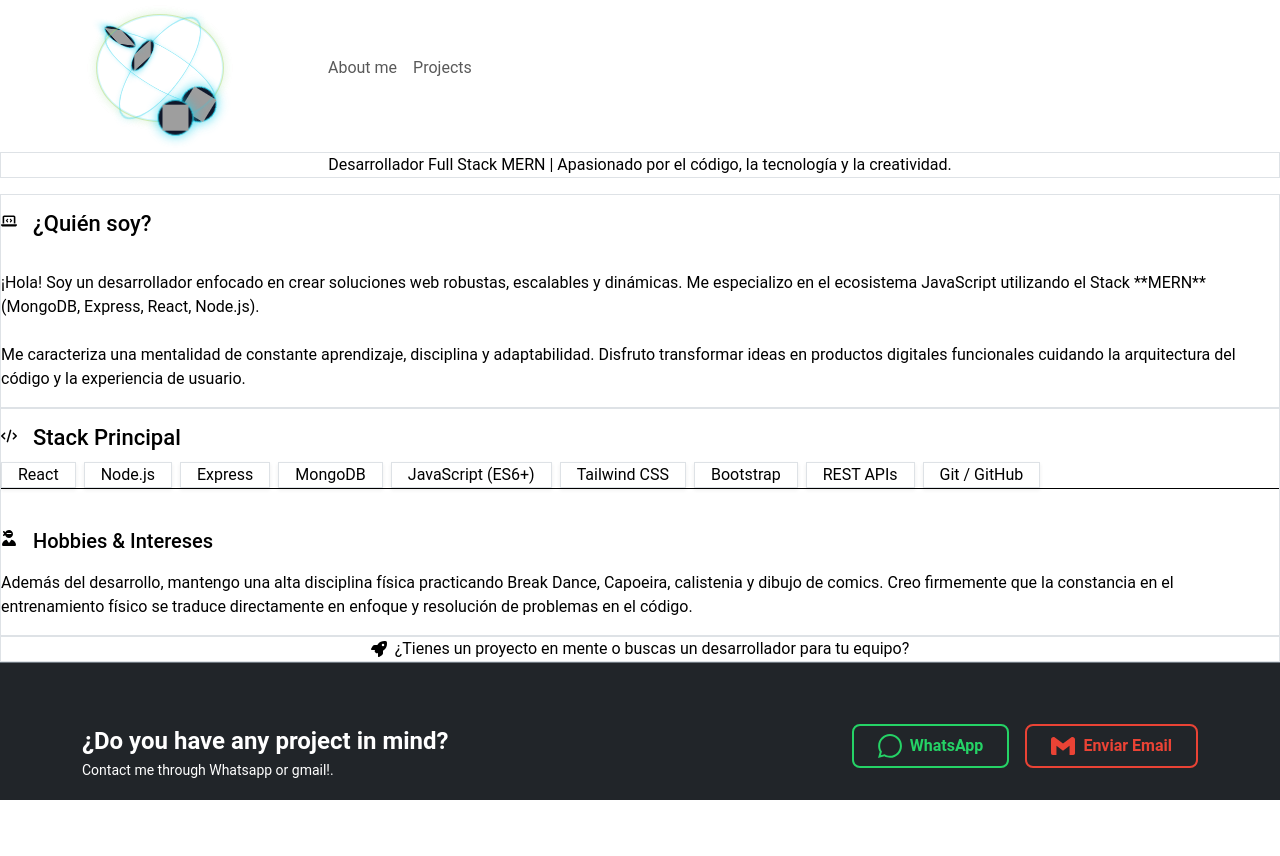
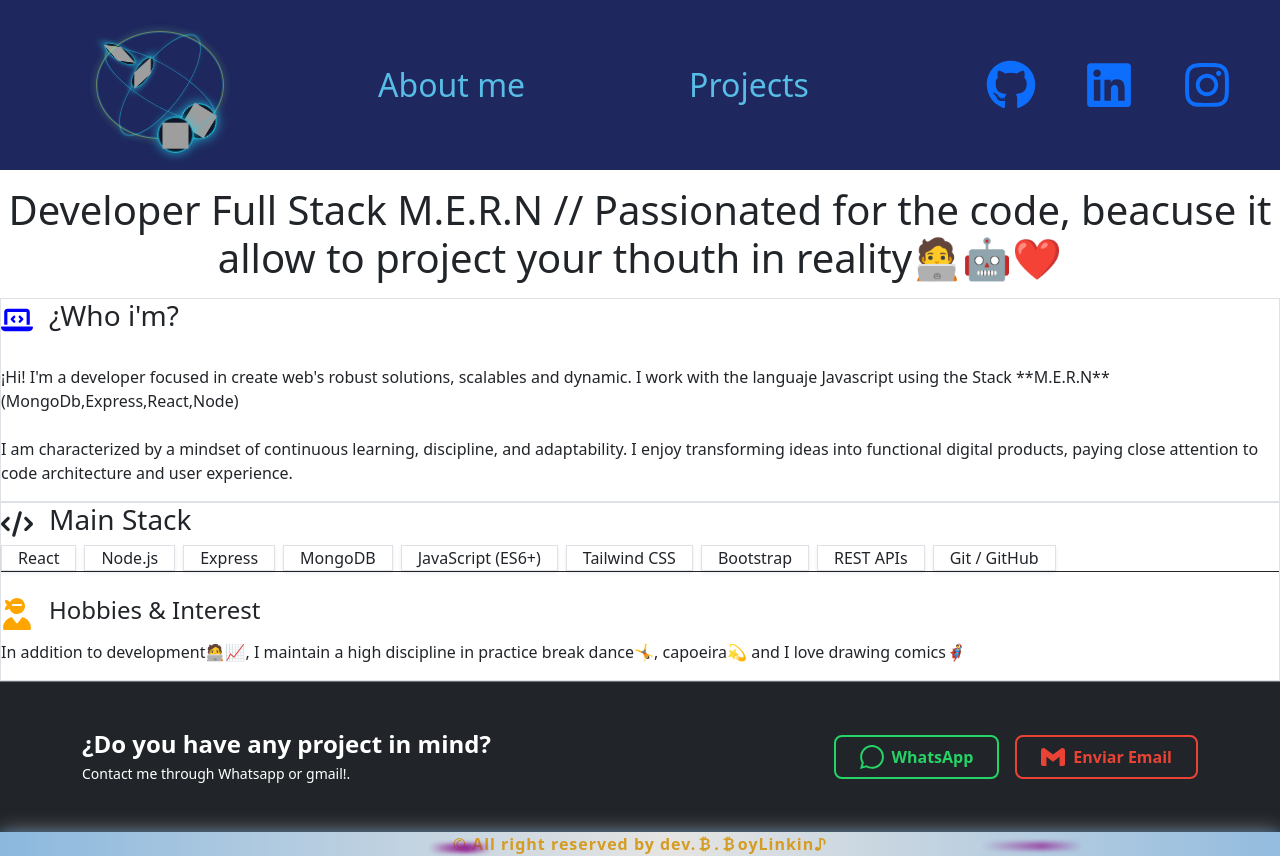
Before and after one commit to Pablo-German-Jimenez/portfolio-proyect-with-style, a React (Vite) app: page /aboutme in a window 1280 px wide. Before the commit the page ends 800 px from the top, so only its background shows below. Built offline with nearby package versions, Linux system fonts and the light colour scheme; grey boxes are pictures that could not be loaded.

Commit message:
about me page done

```diff
--- a/package.json
+++ b/package.json
@@ -10,17 +10,13 @@
     "preview": "vite preview"
   },
   "dependencies": {
-    "@ionic/react": "^8.8.16",
-    "@ionic/react-router": "^8.8.16",
     "@tailwindcss/postcss": "^4.3.3",
     "bootstrap": "^5.3.8",
-    "ionicons": "^8.1.0",
     "react": "^19.2.8",
     "react-bootstrap": "^2.10.10",
     "react-dom": "^19.2.8",
     "react-icons": "^5.7.0",
-    "react-router-dom": "^5.3.4",
-    "swiper": "^14.0.7"
+    "react-router-dom": "^5.3.4"
   },
   "devDependencies": {
     "@eslint/js": "^10.0.1",
--- a/src/App.jsx
+++ b/src/App.jsx
@@ -1,39 +1,29 @@
-import { IonApp, IonContent } from '@ionic/react';
-import { HeroCarousel } from './components/hero/HeroCarousel';
-import FooterBboyLinkinStyle from './components/layout/Footer';
-import NavBarComponent from './components/layout/ComponentNavBar';
-import Aboutme from './components/pages/AboutMe';
-import Projects from './components/pages/Projects';
-import {Route} from 'react-router-dom';
-import BannerContactoWpp from './components/pages/WhatsappContact';
+import { HeroCarousel } from "./components/hero/HeroCarousel";
+import FooterBboyLinkinStyle from "./components/layout/Footer";
+import NavBarComponent from "./components/layout/ComponentNavBar";
+import Aboutme from "./components/pages/AboutMe";
+import Projects from "./components/pages/Projects";
+import { Route } from "react-router-dom";
+import BannerContactoWpp from "./components/pages/WhatsappContact";
 
 function App() {
   return (
-    <IonApp>
-      <IonContent className="bg-slate-950">
         <div className="min-h-screen bg-slate-950 text-slate-100 flex flex-col justify-between">
-
-          {/* Header/Navbar */}
           <NavBarComponent />
-
           <Route exact path={"/aboutme"}>
-            <Aboutme/>
+            <Aboutme />
           </Route>
           <Route exact path={"/projects"}>
-            <Projects/>
+            <Projects />
           </Route>
-          <Route exact path={'/'}><HeroCarousel/></Route>
-
-          <main className="max-w-7xl mx-auto w-full p-6 flex-1 flex flex-col justify-center items-center">
-
-
-          </main>
-           <BannerContactoWpp></BannerContactoWpp>
-        <FooterBboyLinkinStyle></FooterBboyLinkinStyle>
+          <Route exact path={"/"}>
+            <HeroCarousel />
+          </Route>
+          <main className="max-w-7xl mx-auto w-full p-6 flex-1 flex flex-col justify-center items-center"></main>
+          <BannerContactoWpp></BannerContactoWpp>
+          <FooterBboyLinkinStyle></FooterBboyLinkinStyle>
         </div>
-      </IonContent>
-    </IonApp>
-  );
+    );
 }
 
 export default App;
--- a/src/NavBarComponents.css
+++ b/src/NavBarComponents.css
@@ -1,3 +1,64 @@
+:root {
+  --nav-bg: #0d1117;           /* Fondo oscuro estilo GitHub */
+  --nav-border: #30363d;       /* Borde inferior sutil */
+  --text-main: #f0f6fc;        /* Texto principal (Blanco/Gris alto contraste) */
+  --text-muted: #8b949e;       /* Texto secundario */
+  --instagram: #dd7960;
+  --linkedin:rgb(73, 189, 224);
+  --github:rgb(231, 222, 222);/* Celeste argentino moderno para acentos */
+}
+
 .navBarPrime{
+    background-color:rgb(33, 83, 90);
+   transition: background-color 0.5s ease-in-out;
+}
+
+.navBarPrime:hover{
+    background-color: rgb(30, 39, 94);
 
 }
+
+.linkNavBarText{
+    color: rgb(88, 189, 230);
+    margin:50px
+}
+
+.social-group{
+  margin-left:30px;
+}
+
+.linkNavBarText:hover{
+    color:rgb(186, 233, 230);
+    transition:color 0.3s ease-in-out;
+}
+
+.instagram-icon-link:hover {
+  color: var(--instagram);
+  transform: translateY(-4px);
+}
+
+.linkedin-icon-link:hover{
+    color:var(--linkedin);
+    transform:translateY(-4px)
+}
+
+.github-icon-link:hover{
+    color:var(--github);
+    transform:translateY(-4px);
+}
+
+/* Ajustes Responsive para Móvil */
+@media (max-width: 991.98px) {
+  .social-group {
+    border-left: none;
+    padding-left: 0;
+    margin-top: 1rem;
+    padding-top: 1rem;
+    border-top: 1px solid var(--nav-border);
+    margin:30px;
+  }
+
+  .nav-custom-link::after {
+    display: none;
+  }
+}
--- a/src/components/hero/HeroCarousel.jsx
+++ b/src/components/hero/HeroCarousel.jsx
@@ -1,34 +1,11 @@
-import React from "react";
-import { IonContent, IonPage } from "@ionic/react";
-// Importar componentes de Swiper React
-import { Swiper, SwiperSlide } from "swiper/react";
-import { Autoplay, Pagination, Navigation } from "swiper/modules";
-
-// Importar estilos de Swiper
-import "swiper/css";
-import "swiper/css/pagination";
-import "swiper/css/navigation";
+import Carousel from "react-bootstrap/Carousel";
 
 export const HeroCarousel = () => {
   return (
     <div className="w-full max-w-xl ml-auto">
-      {" "}
-      {/* 'ml-auto' lo ubica a la derecha */}
-      <Swiper
-        speed={5000}
-        modules={[Autoplay, Pagination, Navigation]}
-        spaceBetween={30}
-        slidesPerView={1}
-        loop={true}
-        autoplay={{
-          delay: 5500,
-          disableOnInteraction: false,
-        }}
-        pagination={{ clickable: true }}
-        className="rounded-2xl overflow-hidden shadow-2xl border border-slate-800"
-      >
+      <Carousel className="rounded-2xl overflow-hidden shadow-2xl border border-slate-800">
         {/* Slide 1: Tu Vídeo */}
-        <SwiperSlide>
+        <Carousel.Item>
           <div className="relative h-[300px] w-full bg-slate-900">
             <iframe
               src="https://player.vimeo.com/video/1163408794?autoplay=1&loop=1&muted=1&background=1"
@@ -41,31 +18,37 @@ export const HeroCarousel = () => {
               Proyecto 1: Breakdance & Web Dev
             </div>
           </div>
-        </SwiperSlide>
+        </Carousel.Item>
 
         {/* Slide 2: Imagen o Card 2 */}
-        <SwiperSlide>
-          <div className="relative h-[300px]  bg-slate-800 w-full overflow-hidden text-white font-bold flex item-center justify-center">
+        <Carousel.Item>
+          <div className="relative h-[300px] bg-slate-800 w-full overflow-hidden text-white font-bold flex items-center justify-center">
             <iframe
               title="vimeo-player"
               src="https://player.vimeo.com/video/1214508497?h=3040ed10bf?autoplay=1&loop=1&muted=1&background=1"
-            className="absolute top-1/2 left-1/2 -translate-x-1/2 -translate-y-1/2 w-[170%] h-[100%] min-w-full min-h-full object-cover pointer-events-none"
-            width="640"
-            height="500"
+              className="absolute top-1/2 left-1/2 -translate-x-1/2 -translate-y-1/2 w-[170%] h-[100%] min-w-full min-h-full object-cover pointer-events-none"
+              width="640"
+              height="500"
               frameBorder="0"
-              allow="autoplay; fullscreen;"
-
+              allow="autoplay; fullscreen"
             ></iframe>
           </div>
-        </SwiperSlide>
+        </Carousel.Item>
 
         {/* Slide 3: Imagen o Card 3 */}
-        <SwiperSlide>
+        <Carousel.Item>
           <div className="h-[300px] bg-slate-700 flex items-center justify-center text-white font-bold">
-          <iframe title="vimeo-player" src="https://player.vimeo.com/video/1214512083?h=245ebed5ec&autoplay=1&loop=1&muted=1&background=1" width="940" height="360" frameBorder="0"  allow="autoplay; fullscreen; picture-in-picture; clipboard-write; encrypted-media; web-share"  ></iframe>
+            <iframe
+              title="vimeo-player"
+              src="https://player.vimeo.com/video/1214512083?h=245ebed5ec&autoplay=1&loop=1&muted=1&background=1"
+              width="940"
+              height="360"
+              frameBorder="0"
+              allow="autoplay; fullscreen; picture-in-picture; clipboard-write; encrypted-media; web-share"
+            ></iframe>
           </div>
-        </SwiperSlide>
-      </Swiper>
+        </Carousel.Item>
+      </Carousel>
     </div>
   );
 };
--- a/src/components/layout/ComponentNavBar.jsx
+++ b/src/components/layout/ComponentNavBar.jsx
@@ -1,10 +1,10 @@
-import React from "react";
 import { ReactAtom } from "./ReactAtom";
 import "bootstrap/dist/css/bootstrap.min.css";
 import Nav from "react-bootstrap/Nav";
 import Navbar from "react-bootstrap/Navbar";
 import { Link } from "react-router-dom";
-import '../../NavBarComponents.css'
+import "../../NavBarComponents.css";
+import { FaGithub, FaLinkedin, FaInstagram } from "react-icons/fa6";
 
 function NavBarComponent() {
   return (
@@ -12,14 +12,46 @@ function NavBarComponent() {
       <ReactAtom />
       <Navbar.Toggle aria-controls="basic-navbar-nav" />
       <Navbar.Collapse id="basic-navbar-nav">
-        <Nav className="me-auto">
+        <Nav className="me-auto gap-5">
           <Nav.Link as={Link} to="aboutme">
-            About me
+            <h2 className="linkNavBarText">About me</h2>
           </Nav.Link>
           <Nav.Link as={Link} to="projects">
-            Projects
+            <h2 className="linkNavBarText">Projects</h2>
           </Nav.Link>
         </Nav>
+        <div className="d-flex  gap-5 social-group mx-5">
+          <a
+            href="https://github.com/Pablo-German-Jimenez"
+            target="_blank"
+            rel="noopener noreferrer"
+            aria-label="GitHub Profile"
+            className="github-icon-link "
+          >
+            <FaGithub style={{ fontSize: "50px" }} />
+          </a>
+          <a
+            href="https://www.linkedin.com/in/pablo-german-jimenez-0b706a200/"
+            target="_blank"
+            rel="noopener noreferrer"
+            aria-label="LinkedIn Profile"
+            className="linkedin-icon-link"
+          >
+            <FaLinkedin style={{ fontSize: "50px" }} />
+          </a>
+          <a
+            href="https://instagram.com/tuusuario"
+            target="_blank"
+            rel="noopener noreferrer"
+            aria-label="Instagram Profile"
+            className="instagram-icon-link"
+          >
+            <FaInstagram
+              className="instagramIcon"
+              style={{ fontSize: "50px" }}
+            />
+          </a>
+        </div>
       </Navbar.Collapse>
     </Navbar>
   );
--- a/src/components/pages/AboutMe.jsx
+++ b/src/components/pages/AboutMe.jsx
@@ -1,36 +1,34 @@
-import React from 'react';
-import { FaCode, FaLaptopCode, FaRocket, FaUserNinja } from 'react-icons/fa6';
+
+import { FaCode, FaLaptopCode, FaUserNinja } from 'react-icons/fa6';
 
 const AboutMe = () => {
   return (
     <section className="max-w-6xl mx-auto px-6 py-12 text-slate-100">
-      {/* Encabezado Principal */}
+
       <div className="text-center mb-12">
-        <p className="text-slate-400 mt-3 text-lg max-w-2xl mx-auto font-mono around-3 border">
-          Desarrollador Full Stack MERN | Apasionado por el código, la tecnología y la creatividad.
+        <p className=" mt-3 text-lg max-w-2xl mx-auto font-mono ">
+          <h1 className="">Developer Full Stack M.E.R.N // Passionated for the code, beacuse it allow to project your thouth in reality🧑‍💻🤖❤️</h1>
         </p>
       </div>
-      {/* Grid de Contenido */}
+
       <div className="grid grid-cols-1 md:grid-cols-2 gap-8 items-center">
-        {/* Carta 1: Presentación & Perfil */}
+
         <div className="bg-slate-900/60 border border-slate-800 rounded-2xl p-8 shadow-xl backdrop-blur-sm">
           <div className="flex items-center gap-3 mb-4 text-emerald-400 text-2xl">
-            <FaLaptopCode />
-            <h3 className="text-2xl font-bold text-slate-100">¿Quién soy?</h3>
+            <FaLaptopCode size={32} color="blue"/>
+            <h3 className="text-2xl font-bold text-slate-100">¿Who i'm?</h3>
           </div>
           <p className="text-slate-300 leading-relaxed mb-4">
-            ¡Hola! Soy un desarrollador enfocado en crear soluciones web robustas, escalables y dinámicas. Me especializo en el ecosistema JavaScript utilizando el Stack **MERN** (MongoDB, Express, React, Node.js).
+           ¡Hi! I'm a developer focused in create web's robust solutions, scalables and dynamic. I work with the languaje Javascript using the Stack **M.E.R.N**(MongoDb,Express,React,Node)
           </p>
           <p className="text-slate-300 leading-relaxed">
-            Me caracteriza una mentalidad de constante aprendizaje, disciplina y adaptabilidad. Disfruto transformar ideas en productos digitales funcionales cuidando la arquitectura del código y la experiencia de usuario.
+          I am characterized by a mindset of continuous learning, discipline, and adaptability. I enjoy transforming ideas into functional digital products, paying close attention to code architecture and user experience.
           </p>
         </div>
-
-        {/* Carta 2: Habilidades Destacadas & Enfoque */}
         <div className="bg-slate-900/60 border border-slate-800 rounded-2xl p-8 shadow-xl backdrop-blur-sm space-y-6">
           <div className="flex items-center gap-3 text-blue-400 text-2xl">
-            <FaCode />
-            <h3 className="text-2xl font-bold text-slate-100">Stack Principal</h3>
+            <FaCode size={32} />
+            <h3 className="text-2xl font-bold text-slate-100">Main Stack</h3>
           </div>
 
           <div className="flex flex-wrap gap-2">
@@ -46,22 +44,14 @@ const AboutMe = () => {
 
           <div className="pt-4 border-t border-slate-800">
             <div className="flex items-center gap-3 text-purple-400 text-xl mb-2">
-              <FaUserNinja />
-              <h4 className="font-semibold text-slate-200">Hobbies & Intereses</h4>
+              <FaUserNinja size={32} color="orange"/>
+              <h4 className="font-semibold text-slate-200">Hobbies & Interest</h4>
             </div>
             <p className="text-slate-400 text-sm leading-relaxed">
-              Además del desarrollo, mantengo una alta disciplina física practicando Break Dance, Capoeira, calistenia y dibujo de comics. Creo firmemente que la constancia en el entrenamiento físico se traduce directamente en enfoque y resolución de problemas en el código.
+             In addition to development🧑‍💻📈, I maintain a high discipline in practice break dance🤸, capoeira💫 and I love drawing comics🦸‍♂️
             </p>
           </div>
         </div>
-      </div>
-
-      {/* Footer / Call to action interno */}
-      <div className="mt-12 text-center bg-slate-900/40 border border-slate-800/80 rounded-xl p-6">
-        <div className="flex justify-center items-center gap-2 text-slate-300 text-lg">
-          <FaRocket className="text-emerald-400" />
-          <span>¿Tienes un proyecto en mente o buscas un desarrollador para tu equipo?</span>
-                  </div>
       </div>
     </section>
   );
--- a/src/components/pages/Projects.jsx
+++ b/src/components/pages/Projects.jsx
@@ -13,7 +13,7 @@ const Projects = () => {
               <img
                 src="elveinticinco.png"
                 className="img-fluid rounded border border-secondary shadow"
-                alt="El veinticinco Project view"
+                alt="El veinticinco Proyect view"
               />
             </div>
           </div>
--- a/src/main.jsx
+++ b/src/main.jsx
@@ -2,18 +2,9 @@ import React from 'react'
 import ReactDOM from 'react-dom/client'
 import App from './App.jsx'
 import { BrowserRouter } from 'react-router-dom/cjs/react-router-dom.min.js'
-/* Estilos de Ionic Base */
-import '@ionic/react/css/core.css'
-import '@ionic/react/css/normalize.css'
-import '@ionic/react/css/structure.css'
-import '@ionic/react/css/typography.css'
-
 /* Estilos de Tailwind */
 import './index.css'
-
-import { setupIonicReact } from '@ionic/react'
-
-setupIonicReact()
+import "bootstrap/dist/css/bootstrap.min.css";
 
 ReactDOM.createRoot(document.getElementById('root')).render(
   <React.StrictMode>
```
Also changed, not shown: 1 other file (tests, documents, lock files or other folders).
